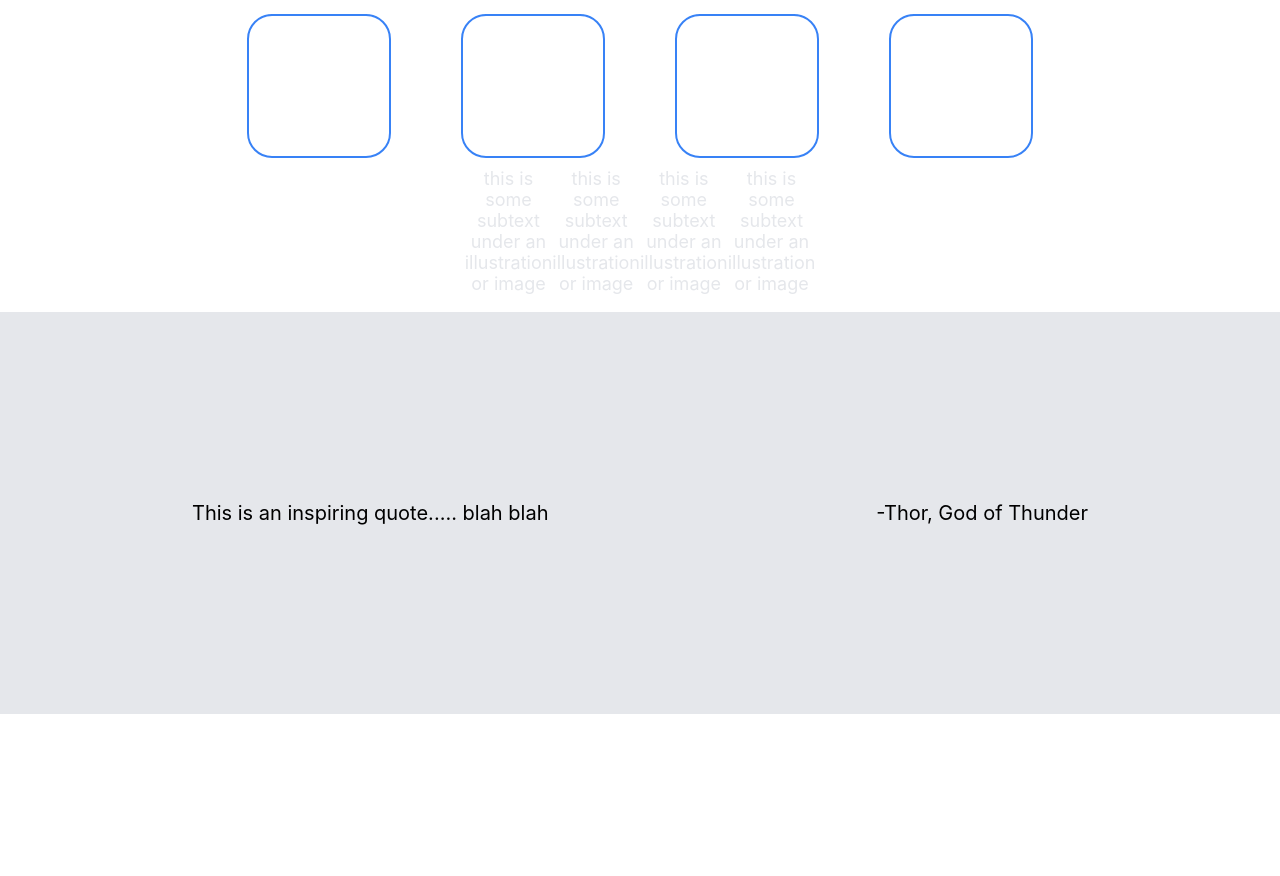
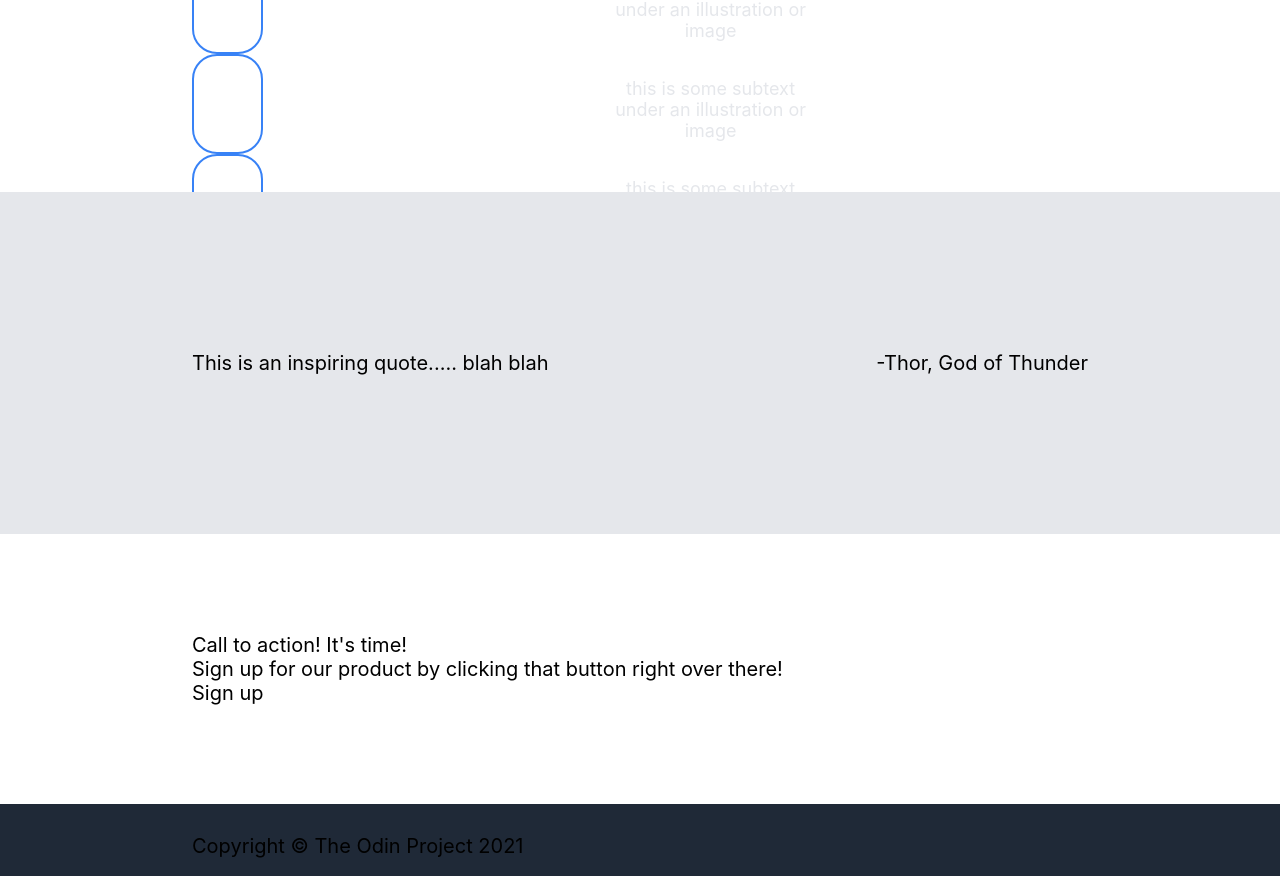
Before and after one commit to Max427/Landing-page, a plain HTML site: page index.html in a window 1280 px wide. Shown: the part 492-1368 px from the top of the page. Drawn offline with Linux system fonts and the light colour scheme.

Commit message:
new version

```diff
--- a/index.html
+++ b/index.html
@@ -34,10 +34,26 @@
         <div class="subheading2">Some random information</div>
     <div class=boxes>
         <div class="box1"></div>
-        <div class="box2"></div>
+        <div class="texts">
+            this is some subtext under an illustration or image</div>
+            </div>
+        <div class="boxes">
+            <div class="box2"></div>
+            <div class="texts">
+                this is some subtext under an illustration or image</div>
+                </div>
+        <div class="boxes">
         <div class="box3"></div>
+            <div class="texts">
+                this is some subtext under an illustration or image</div>
+            </div>
+        <div class="boxes">
         <div class="box4"></div>
+        <div class="texts">
+            this is some subtext under an illustration or image</div>
     </div>
+    </div>
+    <!--
     <div class="texts">
         <div class="text1">
         this is some subtext under an illustration or image</div>
@@ -48,8 +64,7 @@
                 <div class="text4">
                     this is some subtext under an illustration or image</div>
         </div>
-    </div>
-
+    -->
     <div class="container3">
         <div class="quote">This is an inspiring quote..... blah blah</div>
         <div class="name">-Thor, God of Thunder</div>
--- a/style.css
+++ b/style.css
@@ -1,3 +1,8 @@
+* {
+    box-sizing: border-box;
+}
+
+
 body {
     font-family: -apple-system, BlinkMacSystemFont, 'Segoe UI', Roboto, Oxygen, Ubuntu, Cantarell, 'Open Sans', 'Helvetica Neue', sans-serif;
     margin: 0;
@@ -162,7 +167,7 @@ button {
     font-size: 20px;
     padding: 30px 15%;
     background: white;
-    height: 342px;
+    height: 270px;
 }
 
 .footer {
```
